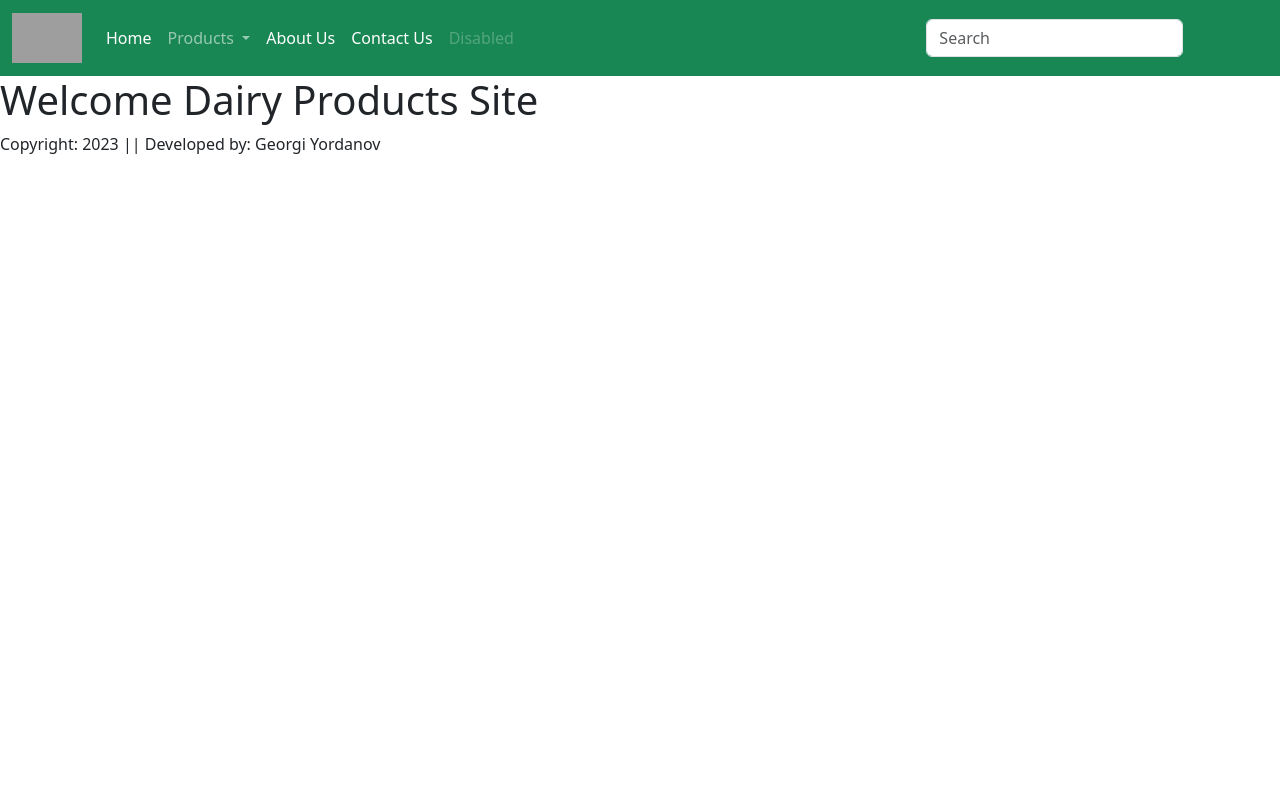
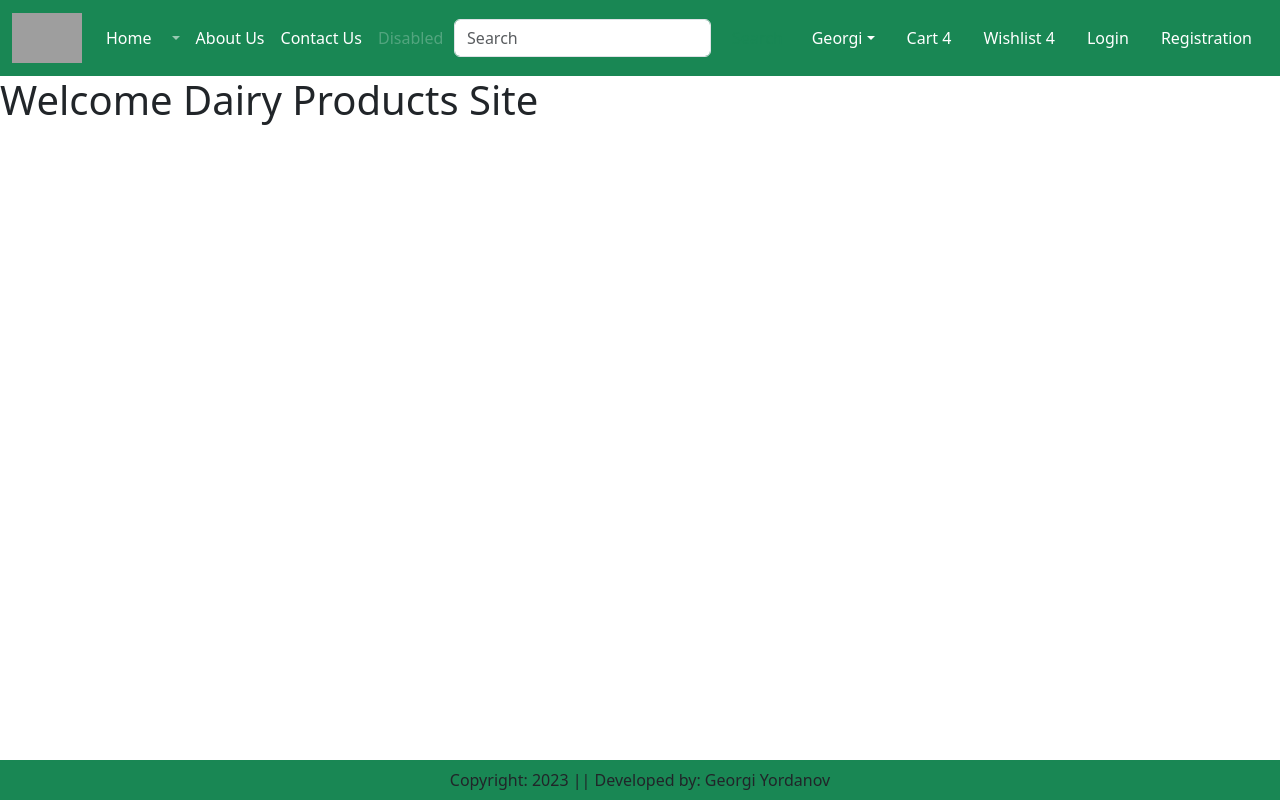
Before and after one commit to GGeorgiDY/EcommerceProject, a Django app: page / in a window 1280 px wide. Run offline with Django 4.2, Linux system fonts and the light colour scheme; some libraries are stand-ins or nearby versions; grey boxes are pictures that could not be loaded.

Commit message:
ready base.html file

```diff
--- a/EcommerceProject/templates/EcommerceApp/base.html
+++ b/EcommerceProject/templates/EcommerceApp/base.html
@@ -38,7 +38,7 @@
                 <li class="nav-item dropdown">
                     <a class="nav-link dropdown-toggle" href="#" role="button" data-bs-toggle="dropdown"
                        aria-expanded="false">
-                        Products
+{#                        {{ request.user.username|capfirst }}#}
                     </a>
                     <ul class="dropdown-menu">
                         <li><a class="dropdown-item" href="#">Milk</a></li>
@@ -70,12 +70,40 @@
                 <button class="btn btn-outline-success" type="submit">Search</button>
             </form>
         </div>
+
+        <ul class="navbar-nav me-auto mb-2 mb-lg-0">
+            <li class="nav-item dropdown mx-2">
+                <a class="nav-link dropdown-toggle text-white" href="#" id="profileDropdown" role="button" data-bs-toggle="dropdown" aria-expanded="false">Georgi</a>
+                <ul class="dropdown-menu" aria-labelledby="profileDropdown">
+                    <li>
+                        <a class="dropdown-item" href="#">Profile</a>
+                        <a class="dropdown-item" href="#">Orders</a>
+                        <a class="dropdown-item" href="#">Change Password</a>
+                        <a class="dropdown-item" href="#">Logout</a>
+                    </li>
+                </ul>
+            </li>
+            <li class="nav-item mx-2">
+                <a href="#" class="nav-link text-white">Cart 4</a>
+            </li>
+            <li class="nav-item mx-2">
+                <a href="#" class="nav-link text-white">Wishlist 4</a>
+            </li>
+            <li class="nav-item mx-2">
+                <a href="#" class="nav-link text-white">Login</a>
+            </li>
+            <li class="nav-item mx-2">
+                <a href="#" class="nav-link text-white">Registration</a>
+            </li>
+        </ul>
+
     </div>
 </nav>
 
+{% block banner-slider %} {% endblock banner-slider %}
 {% block main-content %} {% endblock main-content %}
 
-<footer>
+<footer class="container-fluid fixed-bottom bg-success text-center p-2 mt-5">
     Copyright: 2023 || Developed by: Georgi Yordanov
 </footer>
 
```
